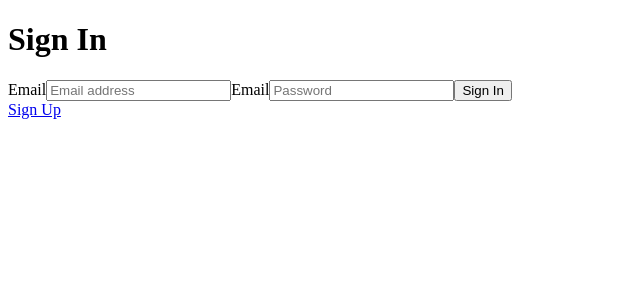
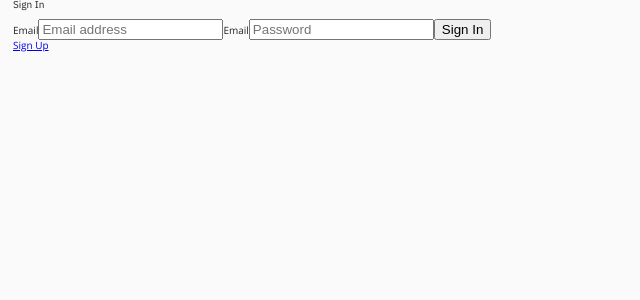
Before and after one commit to nnsncl/angry-people-club, a React (Create React App) app: page /signin in a window 1280 px wide. Shown: the top 300 px of the page, without its empty margins (0-640 px from the left). Built offline with nearby package versions, Linux system fonts and the light colour scheme; no server answers.

Commit message:
Global styles / pkg update

```diff
--- a/package.json
+++ b/package.json
@@ -6,7 +6,7 @@
     "@testing-library/jest-dom": "^4.2.4",
     "@testing-library/react": "^9.3.2",
     "@testing-library/user-event": "^7.1.2",
-    "firebase": "^7.19.0",
+    "firebase": "^7.23.0",
     "react": "^16.13.1",
     "react-dom": "^16.13.1",
     "react-router": "^5.2.0",
--- a/src/App.js
+++ b/src/App.js
@@ -7,12 +7,9 @@ import PrivateRoute from './helpers/PrivateRoute';
 export default function App() {
   return (
     <AuthProvider>
-    {/* Everything nested in AuthProvider will have access to currentUser through the context API */}
       <Router>
-        {/* Wrap the routes in Router which provides browsing context */}
         <div>
           <PrivateRoute exact path='/' component={Home} />
-          {/* Set Home as a Private route. This Route will be available only for authenticated users */}
           <Route exact path='/signin' component={SignIn} />
           <Route exact path='/signup' component={SignUp} />
         </div>
--- a/src/index.js
+++ b/src/index.js
@@ -1,9 +1,11 @@
 import React from 'react';
 import ReactDOM from 'react-dom';
 import App from './App';
+import { GlobalStyles } from './theme/global-styles';
 
 ReactDOM.render(
   <React.StrictMode>
+    <GlobalStyles />
     <App />
   </React.StrictMode>,
   document.getElementById('root')
--- /dev/null
+++ b/src/theme/global-styles.js
@@ -0,0 +1,76 @@
+import { createGlobalStyle } from 'styled-components'
+
+export const GlobalStyles = createGlobalStyle`
+
+    @import url('https://fonts.googleapis.com/css2?family=IBM+Plex+Sans:wght@100;400;500;600&family=Open+Sans&display=swap');
+
+    * {
+        box-sizing: border-box;
+    }
+
+    html, body, div, span, applet, object, iframe,
+    h1, h2, h3, h4, h5, h6, p, blockquote, pre,
+    a, abbr, acronym, address, big, cite, code,
+    del, dfn, em, img, ins, kbd, q, s, samp,
+    small, strike, strong, sub, sup, tt, var,
+    b, u, i, center,
+    dl, dt, dd, ol, ul, li,
+    fieldset, form, label, legend,
+    table, caption, tbody, tfoot, thead, tr, th, td,
+    article, aside, canvas, details, embed,
+    figure, figcaption, footer, header, hgroup,
+    menu, nav, output, ruby, section, summary,
+    time, mark, audio, video {
+        margin: 0;
+        padding: 0;
+        border: 0;
+        font: inherit;
+        vertical-align: baseline;
+    }
+    /* HTML5 display-role reset for older browsers */
+    article, aside, details, figcaption, figure,
+    footer, header, hgroup, menu, nav, section {
+        display: block;
+    }
+    body {
+        line-height: 1;
+    }
+    ol, ul {
+        list-style: none;
+    }
+    blockquote, q {
+        quotes: none;
+    }
+    blockquote:before, blockquote:after,
+    q:before, q:after {
+        content: '';
+        content: none;
+    }
+    table {
+        border-collapse: collapse;
+        border-spacing: 0;
+    }
+
+    html {
+        font-size: 62.5%;
+        -webkit-font-smoothing: antialiased;
+        -moz-osx-font-smoothing: grayscale;
+        background-color: white;
+        color: #242423;
+        background: #FAFAFA;
+    }
+
+    body {
+        font-family: 'Open Sans', sans-serif;
+        margin: 0 auto;
+        padding: 0 13px;
+
+    }
+
+    h1,h2,h3,h4,h5,h6 {
+        font-family: 'IBM Plex Sans', sans-serif;
+        margin-bottom: 9px;
+    }
+
+
+`;
```
Also changed, not shown: 1 other file (tests, documents, lock files or other folders).
